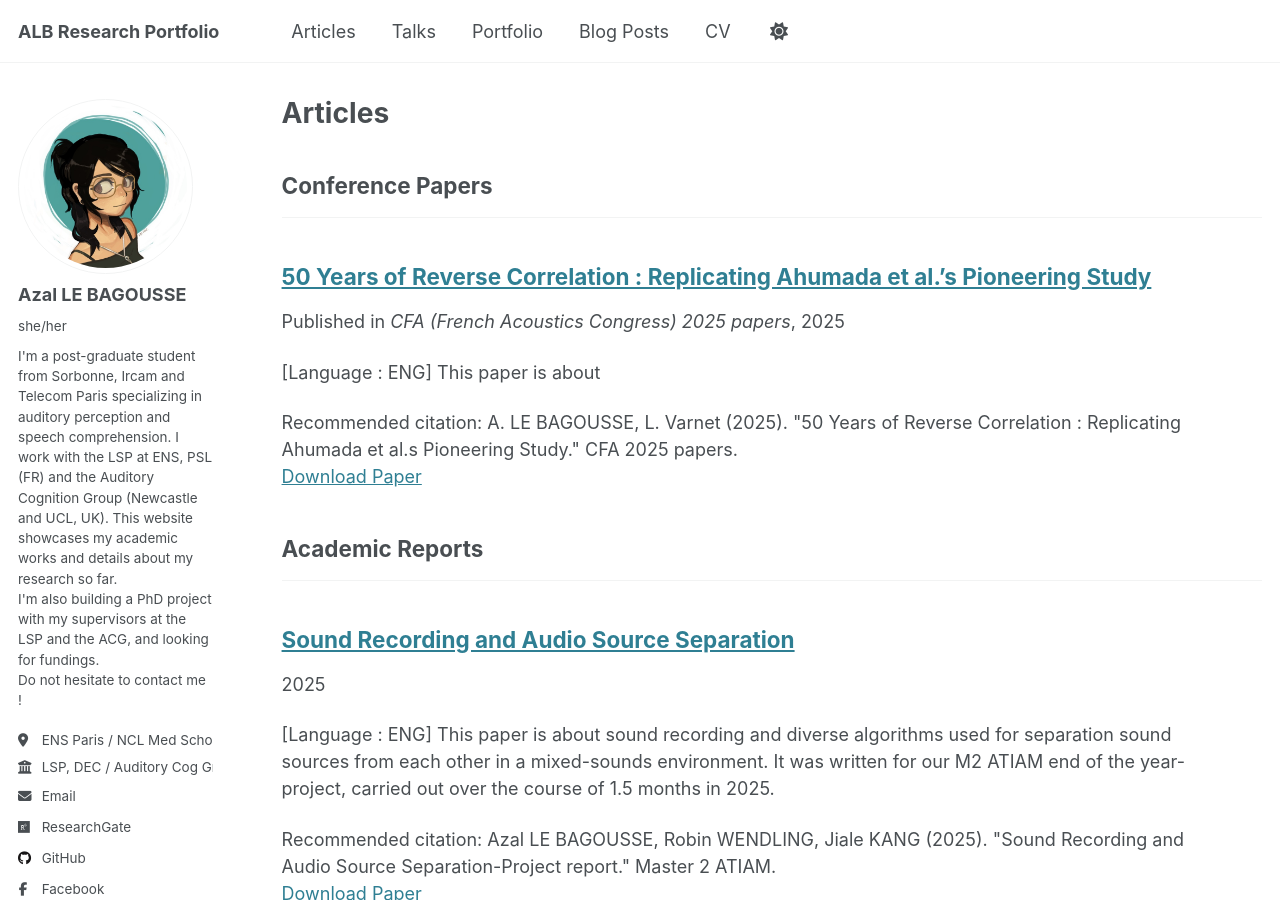
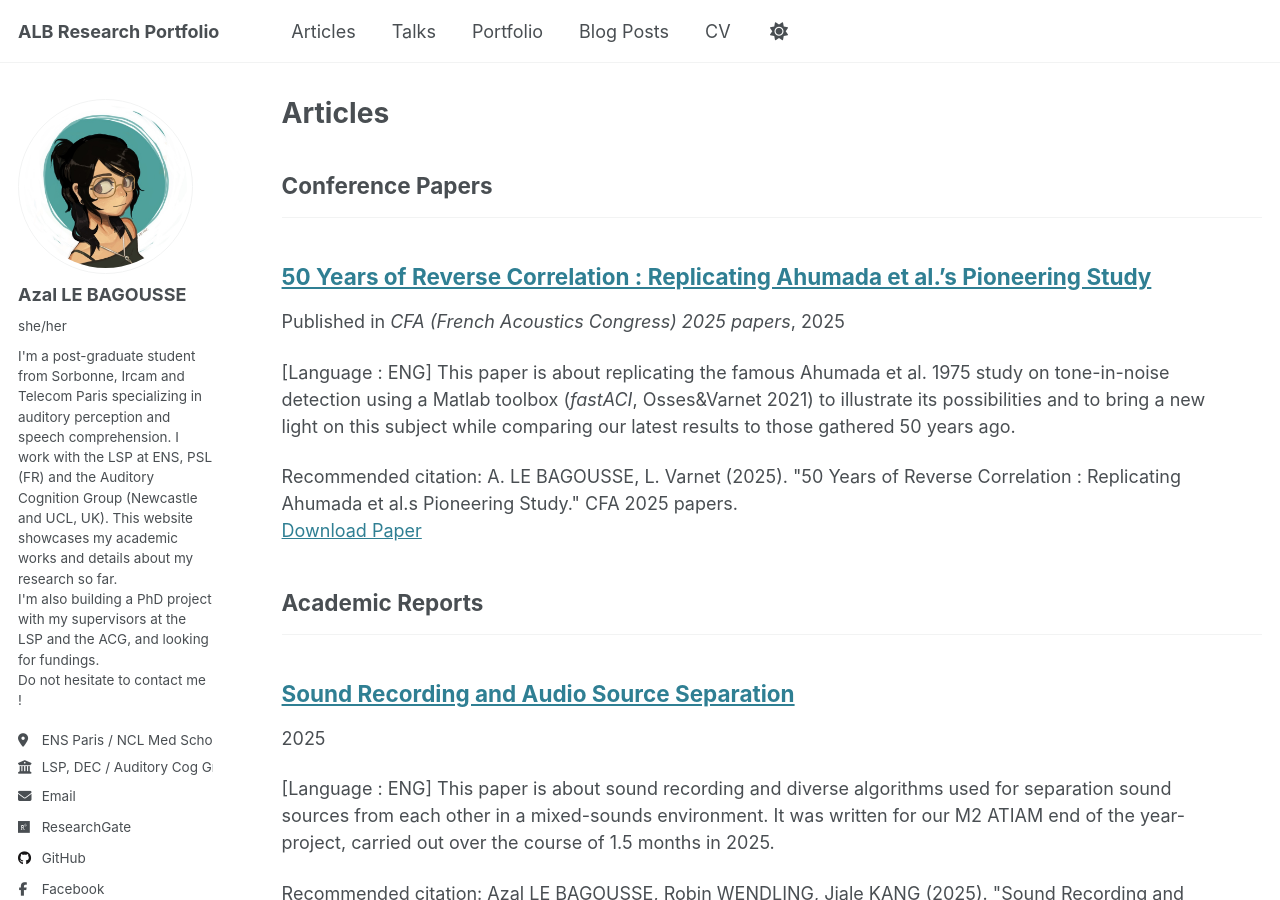
Before and after one commit to azallb/azallb.github.io, a Jekyll site: the page built from _pages/publications.html, in a window 1280 px wide and 900 px high. Built offline with Jekyll 4.4.1, drawn with Linux system fonts in a browser that asks for light colours.

Commit message:
more articles

```diff
--- a/_publications/2025-04-28-replicating-ahumada-1975.md
+++ b/_publications/2025-04-28-replicating-ahumada-1975.md
@@ -3,7 +3,7 @@ title: "50 Years of Reverse Correlation : Replicating Ahumada et al.'s Pioneerin
 collection: articles
 category: conferences
 permalink: /articles/2025-04-28-replicating_ahumada_1975
-excerpt: '[Language : ENG] This paper is about'
+excerpt: '[Language : ENG] This paper is about replicating the famous Ahumada et al. 1975 study on tone-in-noise detection using a Matlab toolbox (*fastACI*, Osses&Varnet 2021) to illustrate its possibilities and to bring a new light on this subject while comparing our latest results to those gathered 50 years ago.'
 date: 2025-04-28
 venue: CFA (French Acoustics Congress) 2025 papers
 #slidesurl: 'http://academicpages.github.io/files/slides2.pdf'
```
